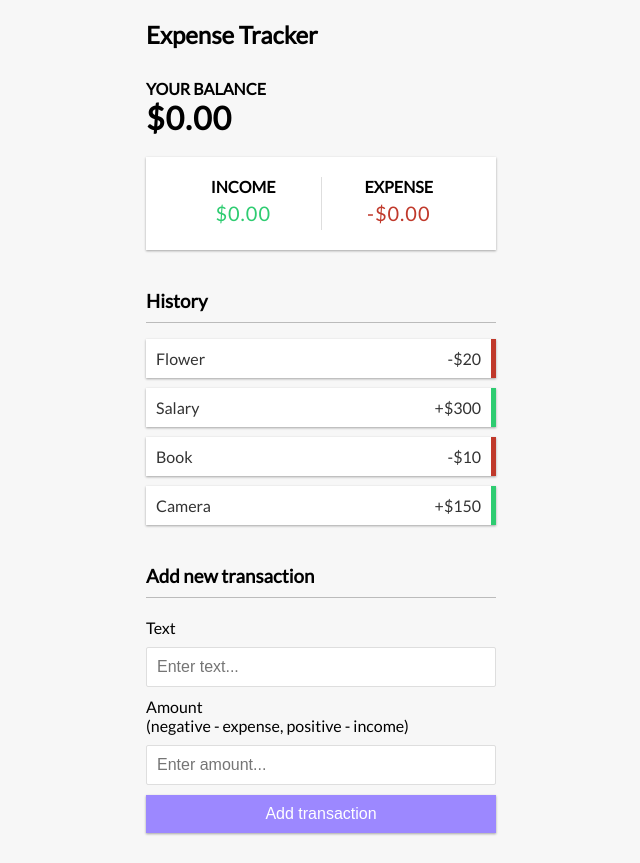
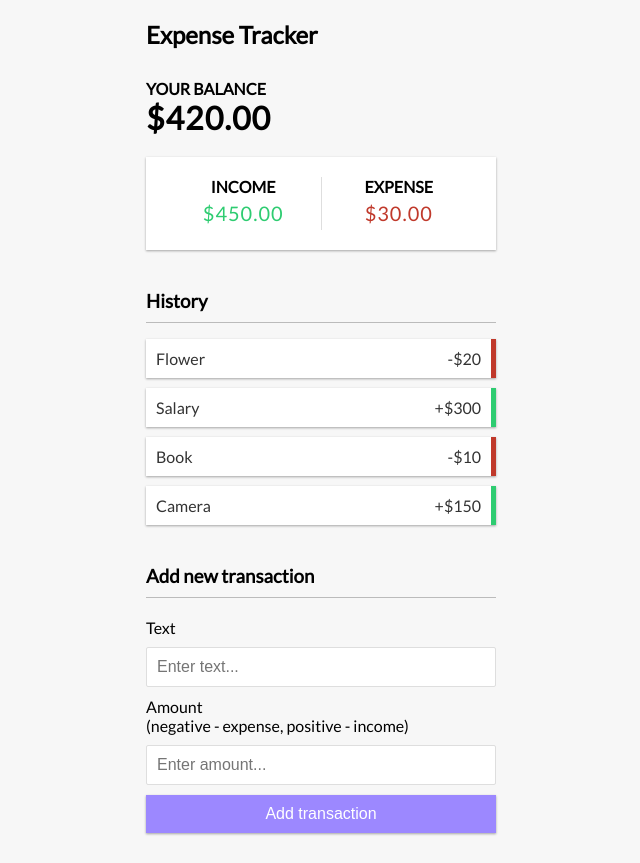
Before and after one commit to Smit90/Income_Expense_React, a React (Create React App) app: page / in a window 1280 px wide. Shown: the whole page, without its empty margins (319-959 px from the left). Built offline with nearby package versions, Linux system fonts and the light colour scheme.

Commit message:
calculate total balance, total income and total expense

```diff
--- a/src/components/Balance.js
+++ b/src/components/Balance.js
@@ -1,10 +1,15 @@
-import React from "react";
+import React, { useContext } from "react";
+import { GlobalContext } from "../context/GlobalState";
 
 export const Balance = () => {
+  const { transactions } = useContext(GlobalContext);
+  const amounts = transactions.map((transaction) => transaction.amount);
+  const total = amounts.reduce((acc, item) => (acc += item), 0).toFixed(2);
+
   return (
     <>
       <h4>Your Balance</h4>
-      <h1>$0.00</h1>
+      <h1>${total}</h1>
     </>
   );
 };
--- a/src/components/IncomeExpense.js
+++ b/src/components/IncomeExpense.js
@@ -1,19 +1,30 @@
-import React from "react";
+import React, { useContext } from "react";
+import { GlobalContext } from "../context/GlobalState";
 
 export const IncomeExpense = () => {
+  const { transactions } = useContext(GlobalContext);
+
+  const amounts = transactions.map((transaction) => transaction.amount);
+
+  const Income = amounts
+    .filter((item) => item > 0)
+    .reduce((acc, item) => (acc += item), 0)
+    .toFixed(2);
+
+  const Expense = (
+    amounts.filter((item) => item < 0).reduce((acc, item) => (acc += item), 0) *
+    -1
+  ).toFixed(2);
+
   return (
     <div className="inc-exp-container">
       <div>
         <h4>Income</h4>
-        <p className="money plus">
-          $0.00
-        </p>
+        <p className="money plus">${Income}</p>
       </div>
       <div>
         <h4>Expense</h4>
-        <p  className="money minus">
-          -$0.00
-        </p>
+        <p className="money minus">${Expense}</p>
       </div>
     </div>
   );
```
